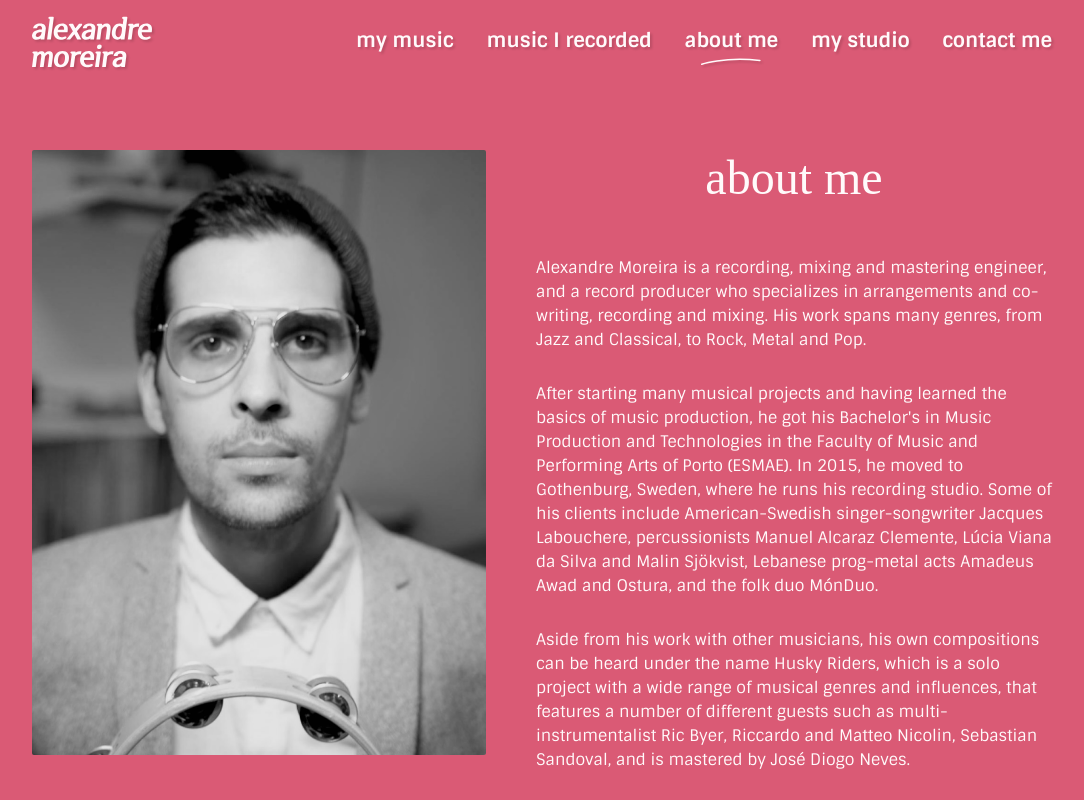
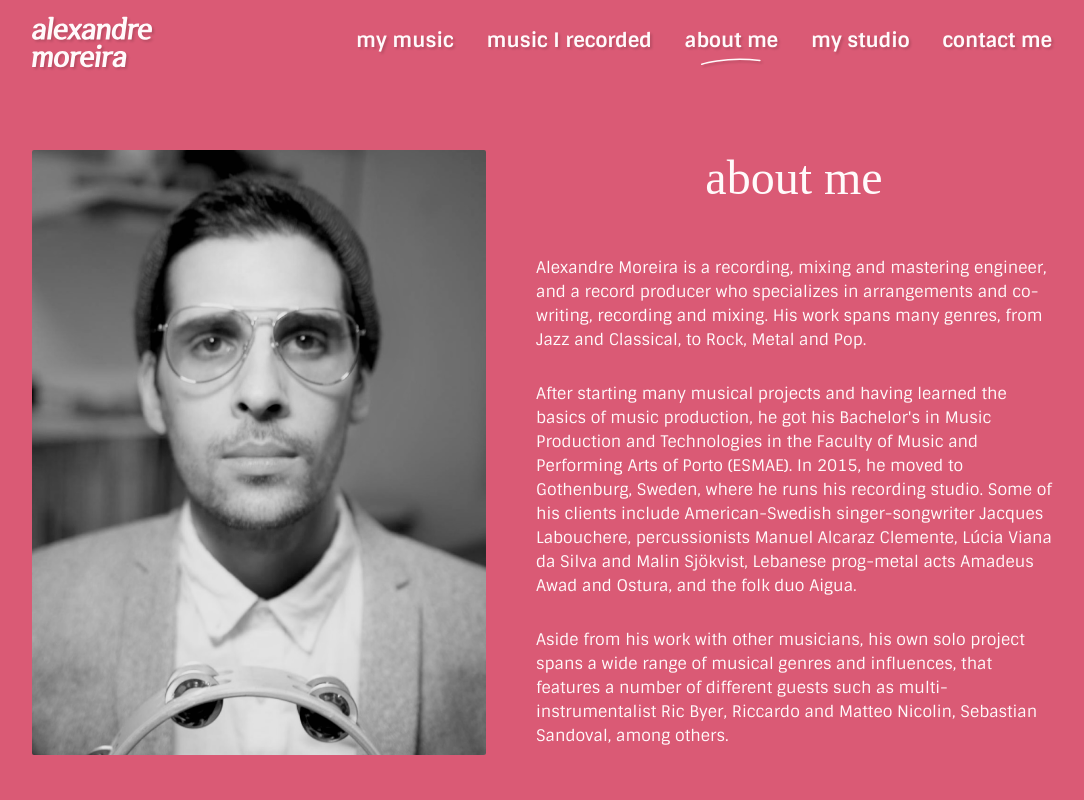
Before and after one commit to jalexandremoreira/alex-music-portfolio, a Next.js app: page /about-me in a window 1280 px wide. Shown: the top 800 px of the page, without its empty margins (98-1182 px from the left). Built offline with nearby package versions, Linux system fonts and the light colour scheme; a web font is replaced by a local one.

Commit message:
update bio

```diff
--- a/app/about-me/page.tsx
+++ b/app/about-me/page.tsx
@@ -39,8 +39,8 @@ export default function AboutMePage() {
 
   const aboutMe = [
     `Alexandre Moreira is a recording, mixing and mastering engineer, and a record producer who specializes in arrangements and co-writing, recording and mixing. His work spans many genres, from Jazz and Classical, to Rock, Metal and Pop.`,
-    `After starting many musical projects and having learned the basics of music production, he got his Bachelor's in Music Production and Technologies in the Faculty of Music and Performing Arts of Porto (ESMAE). In 2015, he moved to Gothenburg, Sweden, where he runs his recording studio. Some of his clients include American-Swedish singer-songwriter Jacques Labouchere, percussionists Manuel Alcaraz Clemente, Lúcia Viana da Silva and Malin Sjökvist, Lebanese prog-metal acts Amadeus Awad and Ostura, and the folk duo MónDuo.`,
-    `Aside from his work with other musicians, his own compositions can be heard under the name Husky Riders, which is a solo project with a wide range of musical genres and influences, that features a number of different guests such as multi-instrumentalist Ric Byer, Riccardo and Matteo Nicolin, Sebastian Sandoval, and is mastered by José Diogo Neves.`,
+    `After starting many musical projects and having learned the basics of music production, he got his Bachelor's in Music Production and Technologies in the Faculty of Music and Performing Arts of Porto (ESMAE). In 2015, he moved to Gothenburg, Sweden, where he runs his recording studio. Some of his clients include American-Swedish singer-songwriter Jacques Labouchere, percussionists Manuel Alcaraz Clemente, Lúcia Viana da Silva and Malin Sjökvist, Lebanese prog-metal acts Amadeus Awad and Ostura, and the folk duo Aigua.`,
+    `Aside from his work with other musicians, his own solo project spans a wide range of musical genres and influences, that features a number of different guests such as multi-instrumentalist Ric Byer, Riccardo and Matteo Nicolin, Sebastian Sandoval, among others.`,
   ];
 
   if (!isMobile)
```
